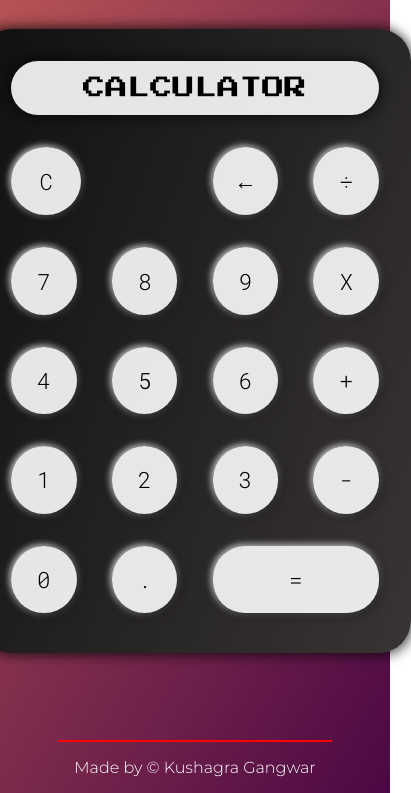
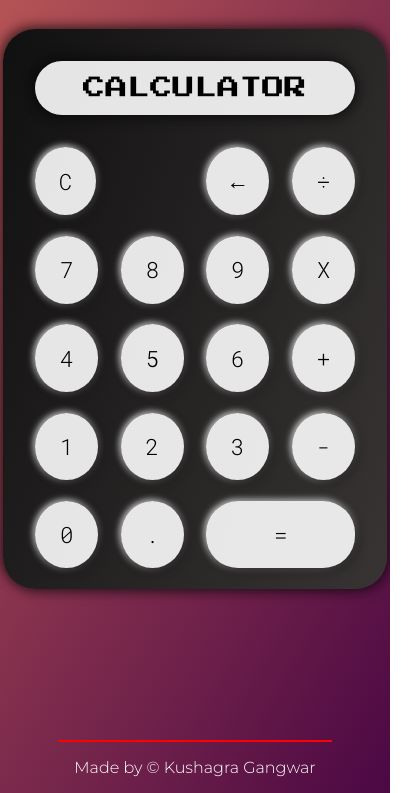
Before and after one commit to kushagragangwarr/neumo_calci, a plain HTML site: page index.html in a window 390 px wide. Shown: the part 51-844 px from the top of the page, 411 px wide, since content can reach past the window. Drawn offline with Linux system fonts and the light colour scheme.

Commit message:
Added responsiveness

```diff
--- a/css/styles.css
+++ b/css/styles.css
@@ -12,7 +12,7 @@ body {
     text-align: center;
     background-image: linear-gradient(120deg, rgb(185, 86, 86), rgb(75, 8, 68));
     background-repeat: no-repeat;
-    background-size: 100vw 100vh;
+    background-size: 100% 100vh;
 }
 
 button {
@@ -46,6 +46,16 @@ button:focus {
     cursor: pointer;
 }
 
+.button-bulb-click-black {
+    background-image: linear-gradient(110deg, rgb(17, 16, 16), rgb(56, 52, 52));
+    box-shadow: 3px 3px 12px rgba(7, 7, 7, 0.548), -3px -3px 12px rgba(7, 7, 7, 0.548);
+}
+
+.button-bulb-click-white {
+    background-image: linear-gradient(115deg, #E0E5EC, #E0E5EC);
+    box-shadow: 3px 3px 12px rgba(7, 7, 7, 0.548), -3px -3px 8px rgba(255, 255, 255, 0.5);
+}
+
 
 /* bulb button ends */
 
@@ -64,16 +74,6 @@ button:focus {
 
 /* TO SEE */
 
-.button-bulb-click-black {
-    background-image: linear-gradient(110deg, rgb(17, 16, 16), rgb(56, 52, 52));
-    box-shadow: 3px 3px 12px rgba(7, 7, 7, 0.548), -3px -3px 12px rgba(7, 7, 7, 0.548);
-}
-
-.button-bulb-click-white {
-    background-image: linear-gradient(115deg, #E0E5EC, #E0E5EC);
-    box-shadow: 3px 3px 12px rgba(7, 7, 7, 0.548), -3px -3px 8px rgba(255, 255, 255, 0.5);
-}
-
 #screen {
     color: black;
     font-size: 1.4rem;
@@ -90,7 +90,7 @@ button:focus {
     display: grid;
     color: white;
     grid-template-columns: repeat(4, auto);
-    column-gap: 2.2rem;
+    column-gap: 2rem;
     row-gap: 2rem;
 }
 
@@ -134,3 +134,23 @@ footer {
 
 
 /* footer ends */
+
+
+/* media queries starts */
+
+@media (max-width: 600px) {
+    #calci-container {
+        height: 35rem;
+        width: 24rem;
+    }
+    #keys {
+        column-gap: 1.4rem;
+        row-gap: 1.3rem;
+    }
+    #button-c {
+        width: 3.8rem;
+    }
+}
+
+
+/* media queries ends */
```
